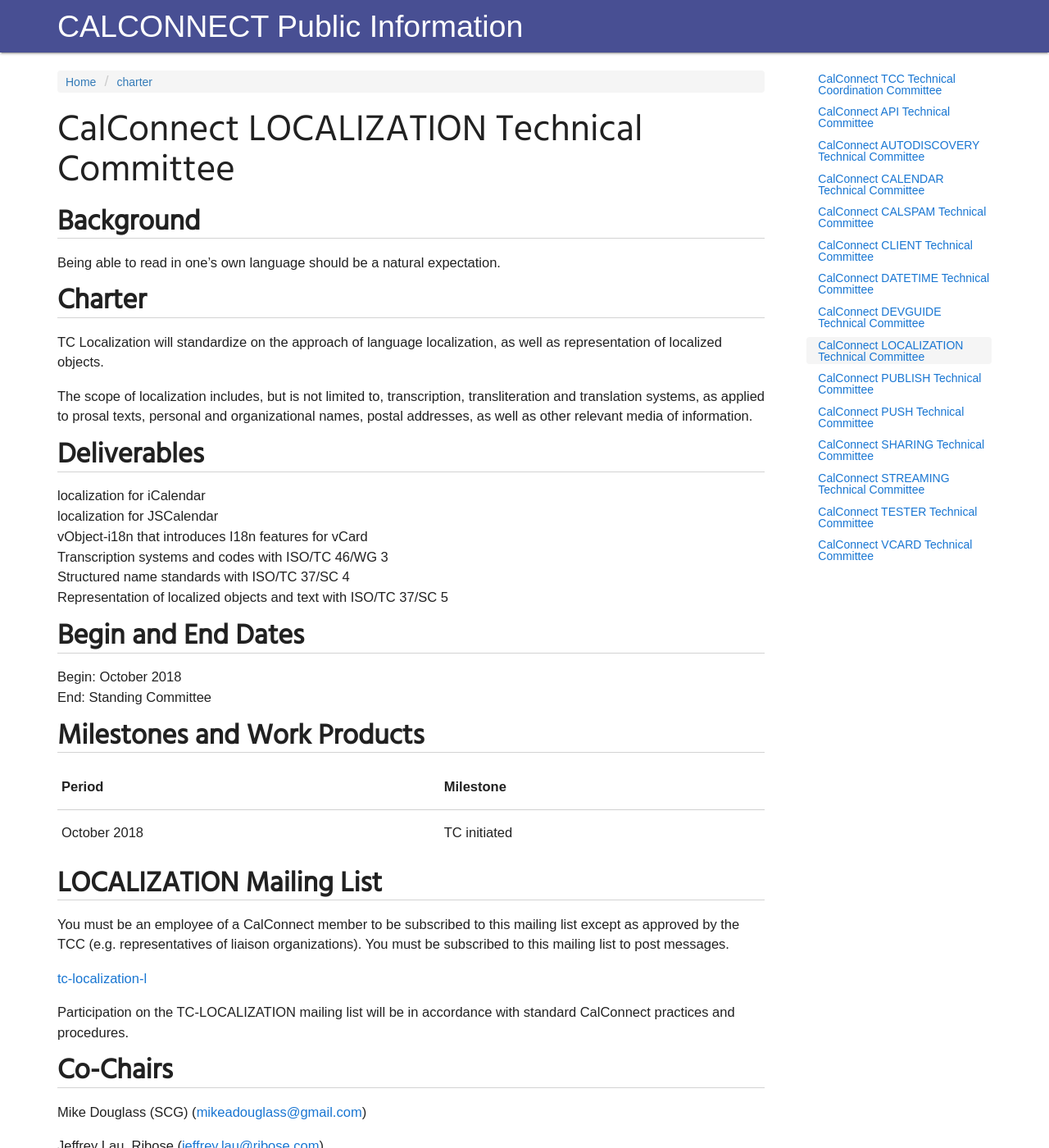
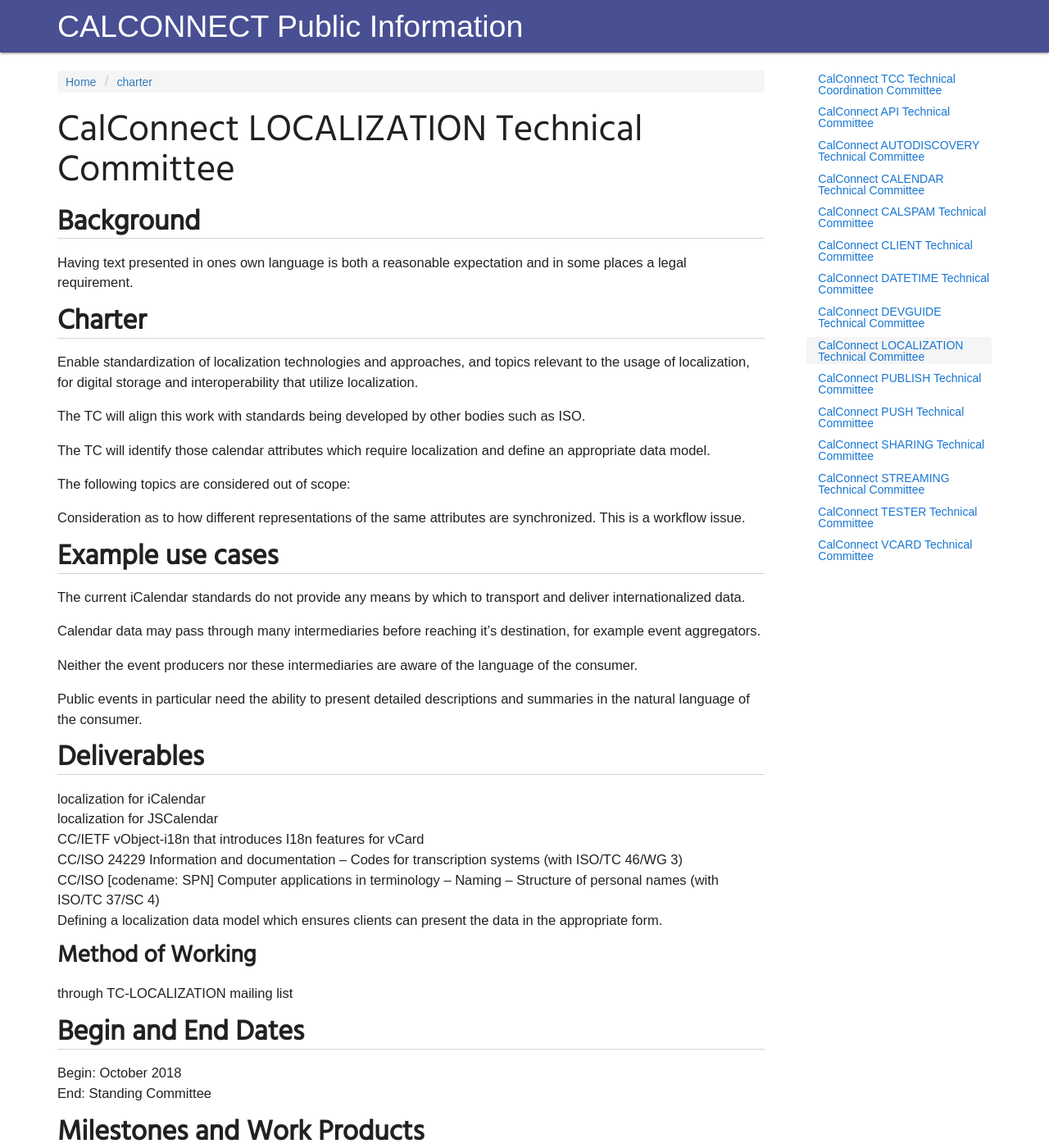
Before and after one commit to CalConnect/public, a Jekyll site: the page built from _pages/charter/charter-TC-LOCALIZATION.md, in a window 1280 px wide and 1400 px high. Shown: the whole window at 82% size. Built offline with Jekyll 4.4.1, drawn with Linux system fonts in a browser that asks for light colours; some web fonts are replaced; some of the changed text lies outside the part shown.

Commit message:
charter/localization: Update charter according to comments from Dave and Mike

```diff
--- a/_pages/charter/charter-TC-LOCALIZATION.md
+++ b/_pages/charter/charter-TC-LOCALIZATION.md
@@ -11,26 +11,56 @@ order: 9
 
 ## Background
 
-Being able to read in one's own language should be a natural expectation.
+Having text presented in ones own language is both a reasonable expectation and
+in some places a legal requirement.
 
 ## Charter
 
-TC Localization will standardize on the approach of language localization, as
-well as representation of localized objects.
+Enable standardization of localization technologies and approaches, and topics
+relevant to the usage of localization, for digital storage and interoperability
+that utilize localization.
 
-The scope of localization includes, but is not limited to, transcription,
-transliteration and translation systems, as applied to prosal texts, personal
-and organizational names, postal addresses, as well as other relevant media of
-information.
+The TC will align this work with standards being developed by other bodies such
+as ISO.
+
+The TC will identify those calendar attributes which require localization and
+define an appropriate data model.
+
+The following topics are considered out of scope:
+
+- Consideration as to how different representations of the same attributes are
+  synchronized. This is a workflow issue.
+
+## Example use cases
+
+The current iCalendar standards do not provide any means by which to transport
+and deliver internationalized data.
+
+Calendar data may pass through many intermediaries before reaching it's
+destination, for example event aggregators.
+
+Neither the event producers nor these intermediaries are aware of the language
+of the consumer.
+
+Public events in particular need the ability to present detailed descriptions
+and summaries in the natural language of the consumer.
 
 ## Deliverables
 
 - localization for iCalendar
 - localization for JSCalendar
-- vObject-i18n that introduces I18n features for vCard
-- Transcription systems and codes with ISO/TC 46/WG 3
-- Structured name standards with ISO/TC 37/SC 4
-- Representation of localized objects and text with ISO/TC 37/SC 5
+- CC/IETF vObject-i18n that introduces I18n features for vCard
+- CC/ISO 24229 Information and documentation -- Codes for transcription systems (with ISO/TC 46/WG 3)
+- CC/ISO [codename: SPN] Computer applications in terminology -- Naming --
+  Structure of personal names (with ISO/TC 37/SC 4)
+<!-- - Representation of localized objects and text with ISO/TC 37/SC 5 -->
+- Defining a localization data model which ensures clients can present the data
+  in the appropriate form.
+
+
+### Method of Working
+
+- through TC-LOCALIZATION mailing list
 
 ## Begin and End Dates
 
@@ -42,6 +72,16 @@ information.
 | Period       | Milestone    |
 | ---          | ---          |
 | October 2018 | TC initiated |
+| June 2019 | CC/ISO 24229 initiated |
+| July 2019 | CC/ISO SPN initiated |
+| January 2020 | CC/ISO 24229 WD |
+| April 2020 | CC/ISO 24229 CD |
+| April 2020 | CC/ISO SPN WD |
+| July 2020 | CC/ISO 24229 DS/DIS |
+| July 2020 | CC/ISO SPN CD |
+| October 2020 | CC/ISO 24229 published |
+| October 2020 | CC/ISO SPN DS/DIS |
+| January 2021 | CC/ISO SPN published |
 
 ## LOCALIZATION Mailing List
 
```
